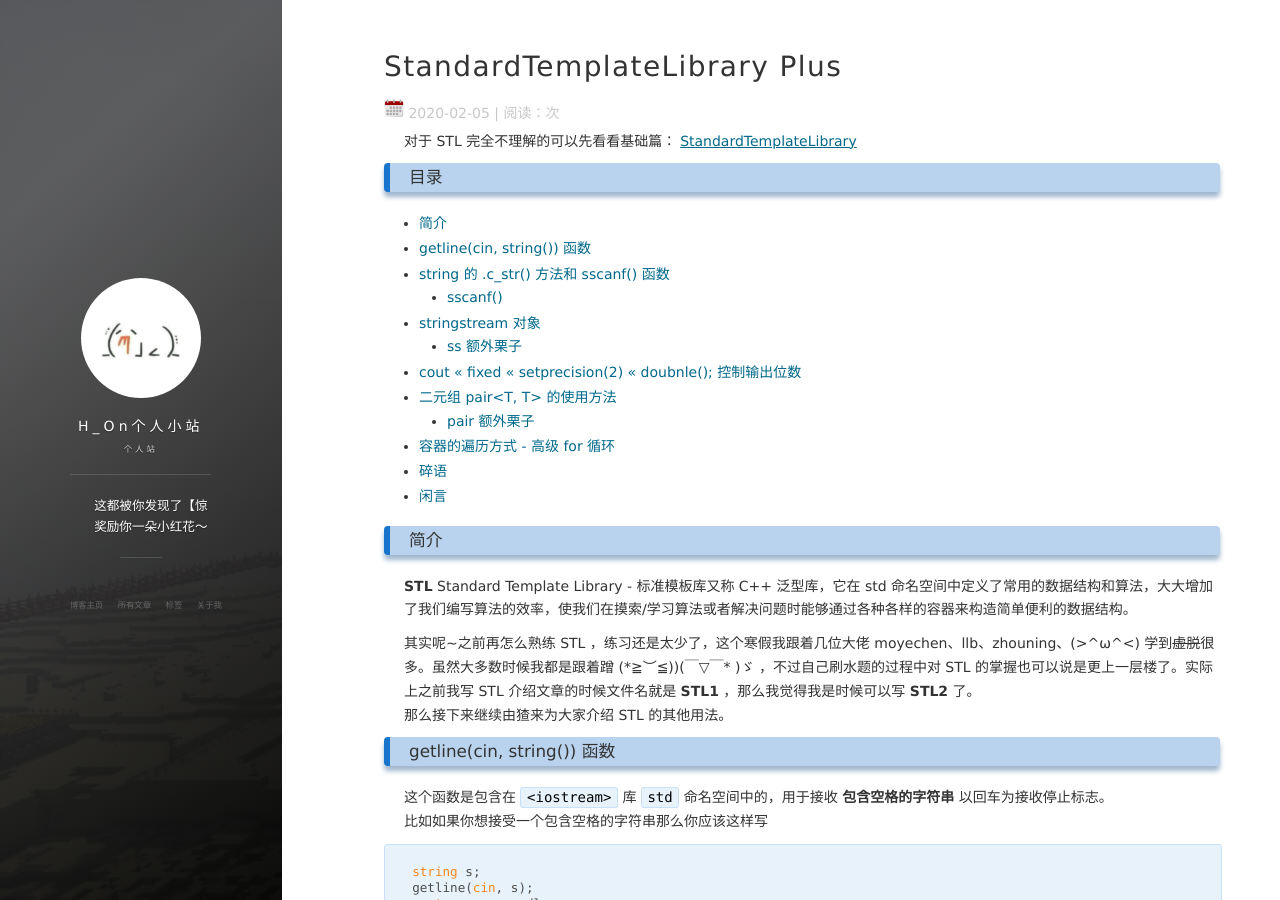
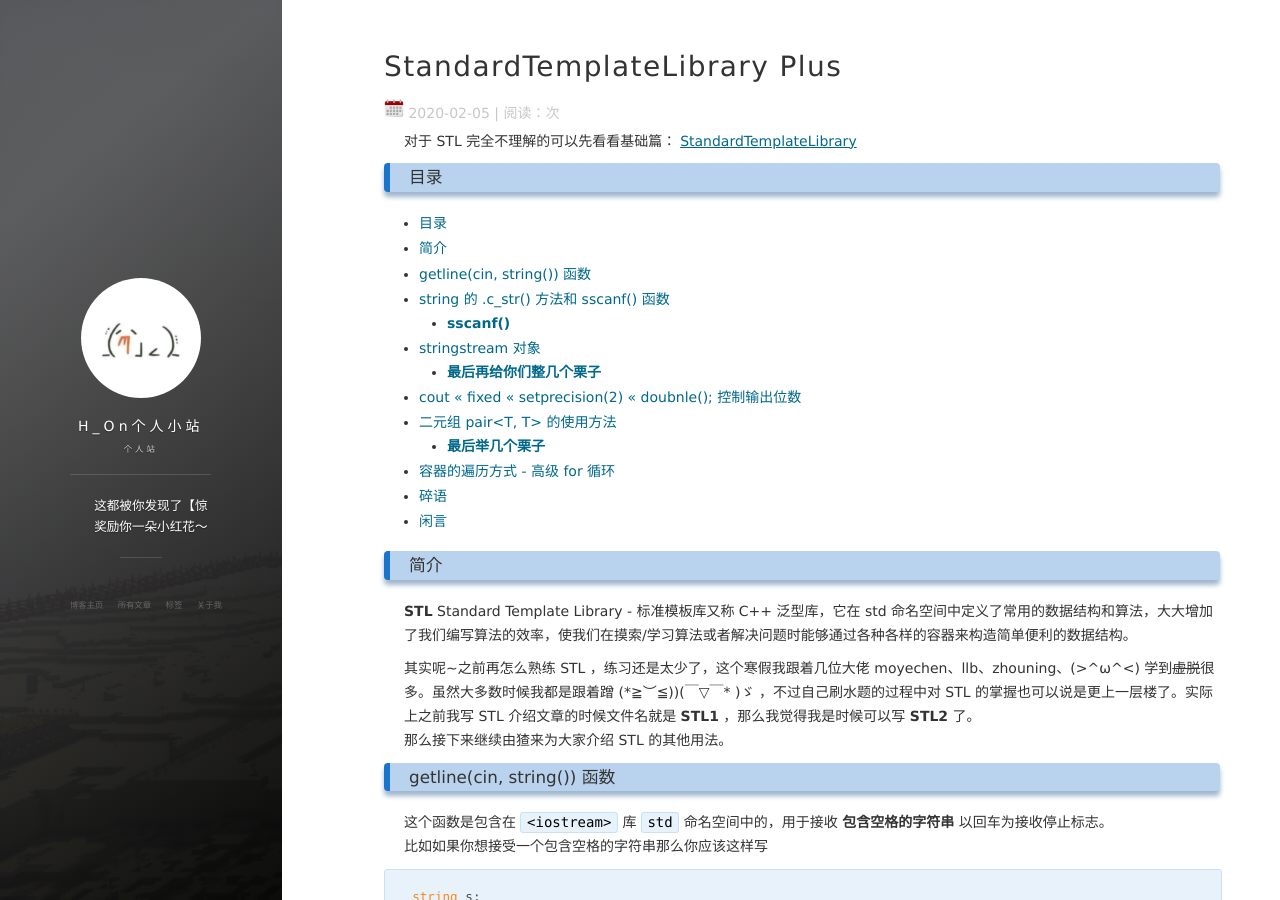
Before and after one commit to Hybrogen/Hybrogen.github.io, a Jekyll site: the page built from _posts/2020-02-05-STL2.md, in a window 1280 px wide and 900 px high. Built offline with Jekyll 4.4.1, drawn with Linux system fonts in a browser that asks for light colours; nearby versions of some CDN libraries; comment, search, counter and statistics services are not loaded.

Commit message:
更新目录

```diff
--- a/_posts/2020-02-05-STL2.md
+++ b/_posts/2020-02-05-STL2.md
@@ -10,18 +10,19 @@
 对于 STL 完全不理解的可以先看看基础篇：[StandardTemplateLibrary](https://hybrogen.github.io/2020/01/STL1/)
 
 ### 目录
-* [简介](#简介)
-* [getline(cin, string()) 函数](#getline(cin,-string())-函数)
-* [string 的 .c_str() 方法和 sscanf() 函数](#string-的-.c_str()-方法和-sscanf()-函数)
-  - [sscanf()](#sscanf())
-* [stringstream 对象](#stringstream-对象)
-  - [ss 额外栗子](#最后再给你们整几个栗子)
-* [cout << fixed << setprecision(2) << doubnle(); 控制输出位数](#cout-<<-fixed-<<-setprecision(2)-<<-doubnle();-控制输出位数)
-* [二元组 pair<T, T> 的使用方法](#二元组-pair<T,-T>-的使用方法)
-  - [pair 额外栗子](#)
-* [容器的遍历方式 - 高级 for 循环](#容器的遍历方式-\--高级-for-循环)
-* [碎语](#碎语)
-* [闲言](#闲言)
+- [目录](#目录)
+- [简介](#简介)
+- [getline(cin, string()) 函数](#getlinecin-string-函数)
+- [string 的 .c_str() 方法和 sscanf() 函数](#string-的-c_str-方法和-sscanf-函数)
+  - [**sscanf()**](#sscanf)
+- [stringstream 对象](#stringstream-对象)
+  - [**最后再给你们整几个栗子**](#最后再给你们整几个栗子)
+- [cout << fixed << setprecision(2) << doubnle(); 控制输出位数](#cout--fixed--setprecision2--doubnle-控制输出位数)
+- [二元组 pair<T, T> 的使用方法](#二元组-pairt-t-的使用方法)
+  - [**最后举几个栗子**](#最后举几个栗子)
+- [容器的遍历方式 - 高级 for 循环](#容器的遍历方式---高级-for-循环)
+- [碎语](#碎语)
+- [闲言](#闲言)
 
 ### 简介
 **STL** Standard Template Library - 标准模板库又称 C++ 泛型库，它在 std 命名空间中定义了常用的数据结构和算法，大大增加了我们编写算法的效率，使我们在摸索/学习算法或者解决问题时能够通过各种各样的容器来构造简单便利的数据结构。
```
